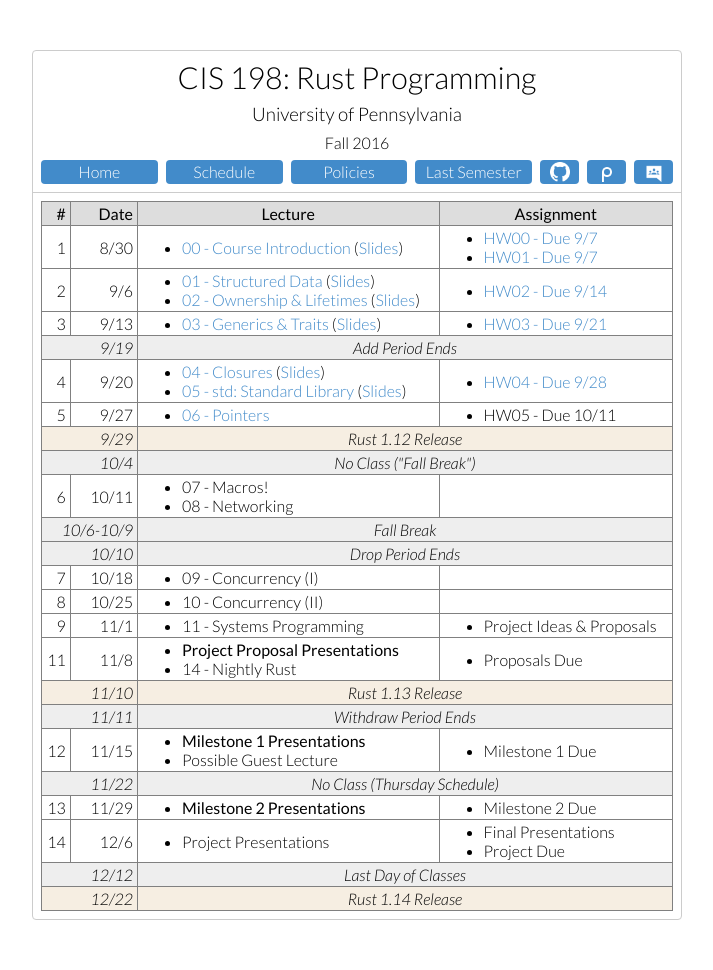
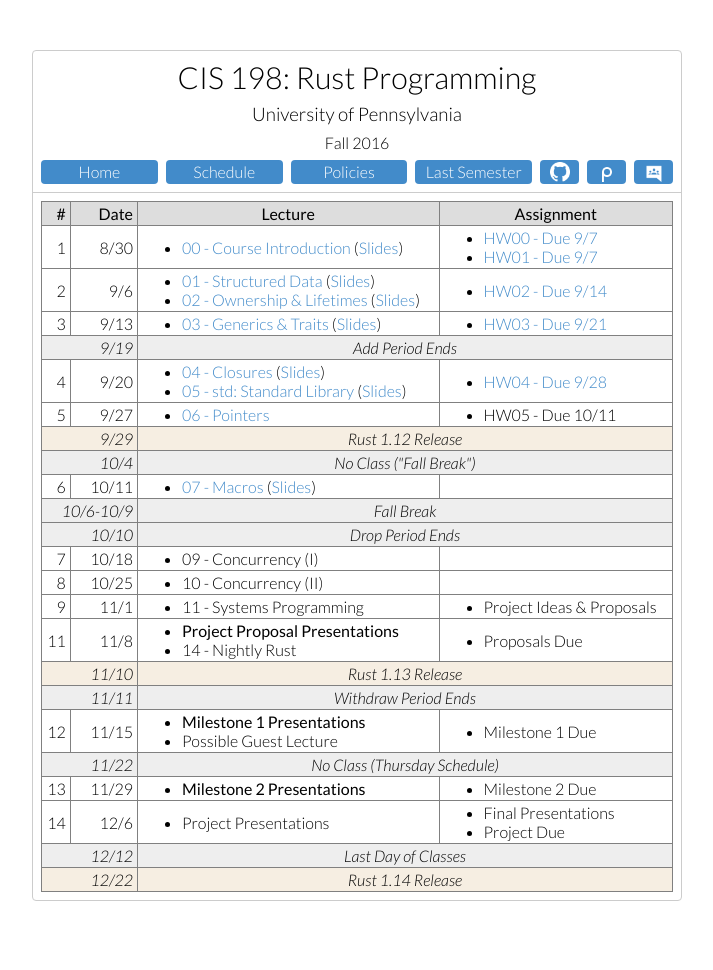
Before and after one commit to cis198-2016f/cis198-2016f.github.io, a Jekyll site: the page built from schedule/index.html, in a window 1280 px wide. Shown: the whole page, without its empty margins (283-996 px from the left). Built offline with Jekyll 4.4.1, drawn with Linux system fonts in a browser that asks for light colours.

Commit message:
update lec07

```diff
--- a/schedule/index.html
+++ b/schedule/index.html
@@ -136,8 +136,9 @@ permalink: /schedule/
         <td>6 <td>10/11
         <td>
           <ul>
-            <li> 07 - Macros!</a>
-            <li> 08 - Networking</a>
+            <li><a href="{{ page.slides_repo }}/07/content.md">
+                07 - Macros</a>
+              (<a href="/slides/07/">Slides</a>)
           </ul>
         <td>
           <ul>
```
